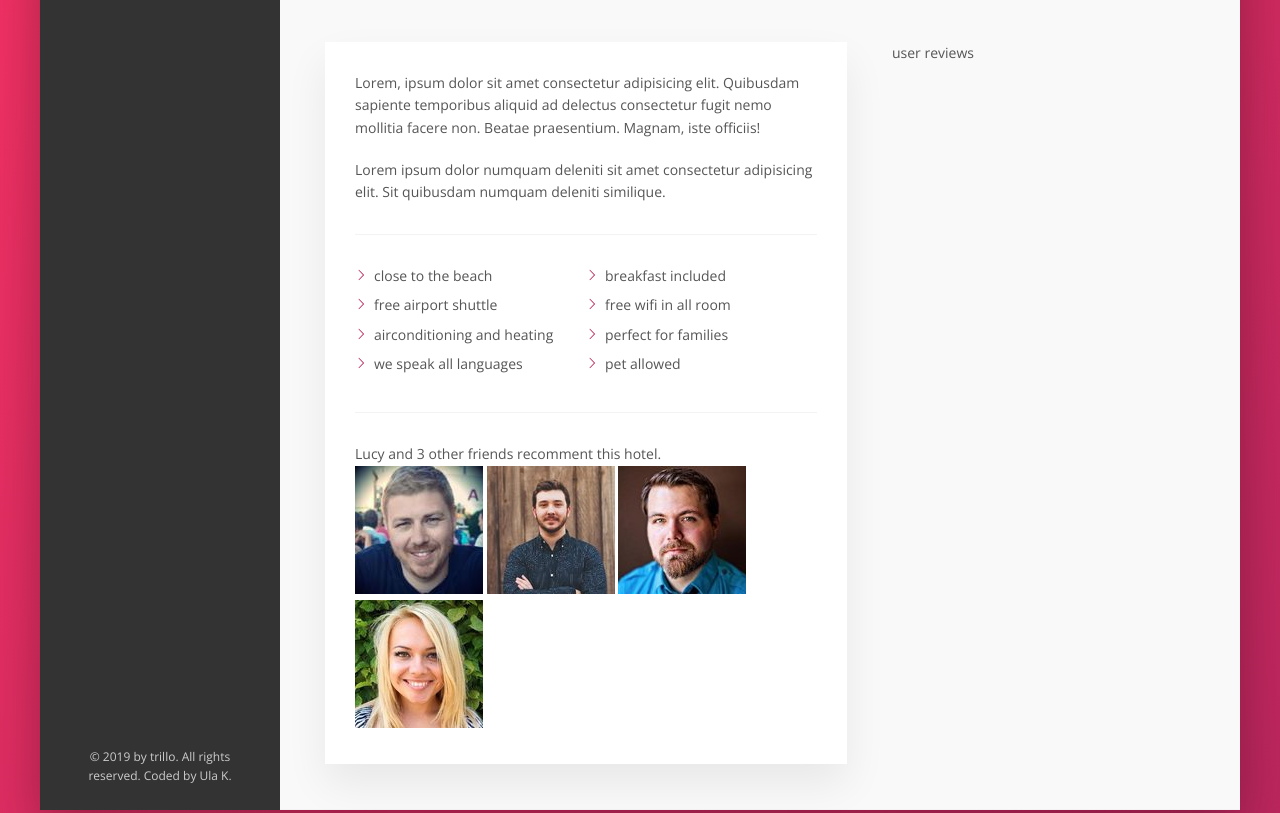
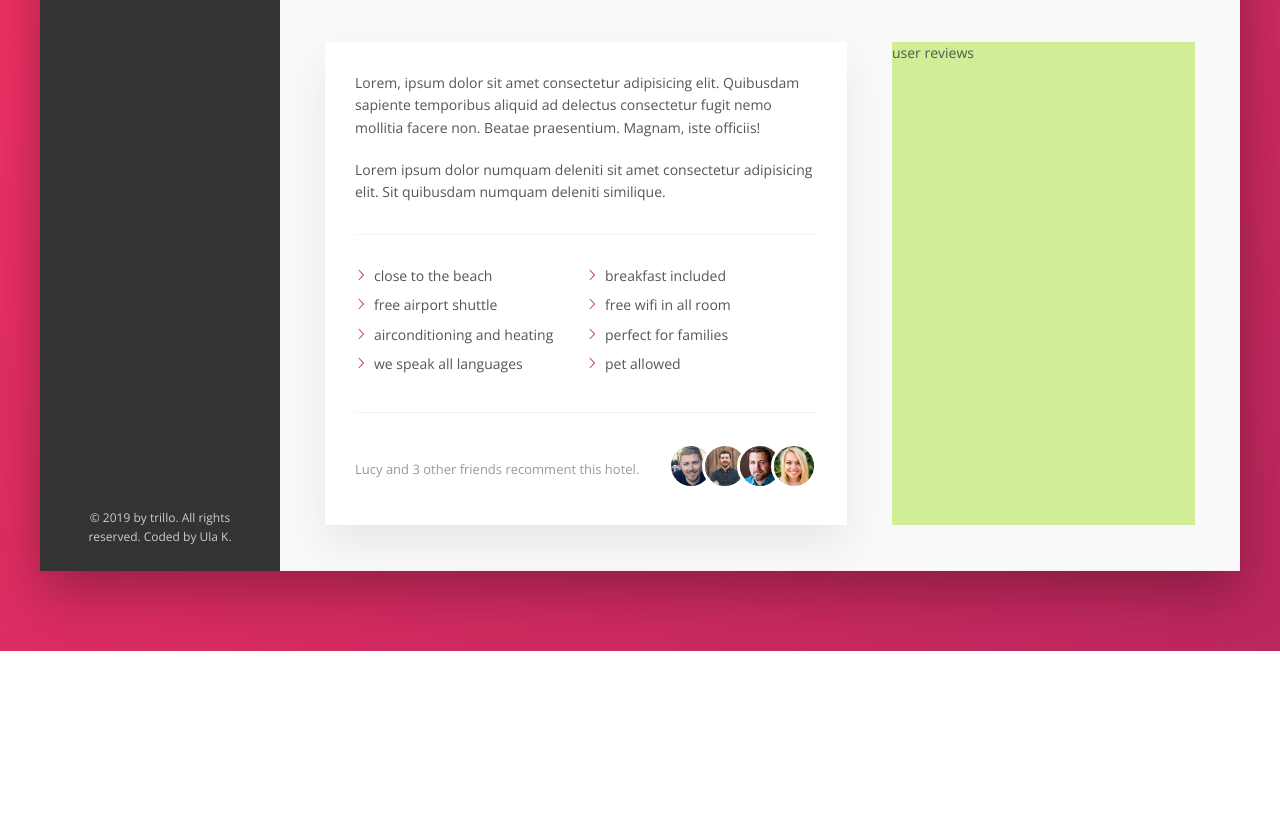
Before and after one commit to UlaKrawczyk/trillo, a website: page src/content/index.html in a window 1280 px wide. Shown: the part 596-1409 px from the top of the page. After the commit the page ends 1247 px from the top, so only its background shows below. Drawn offline with nearby package versions, Linux system fonts and the light colour scheme; files that its build step writes are made by us from their sources; files whose address does not match are found by name.

Commit message:
chore: fixing the margins

```diff
--- a/src/scss/base/_layout.scss
+++ b/src/scss/base/_layout.scss
@@ -52,5 +52,5 @@
 
 .user-reviews {
   flex: 1;
-  // background-color: yellowgreen;
+  background-color: rgb(209, 238, 151);
 }
--- a/src/scss/components/_hotel-view.scss
+++ b/src/scss/components/_hotel-view.scss
@@ -87,7 +87,6 @@
 }
 
 //*hotel-view --> description
-
 .paragraph:not(:last-of-type) {
   margin-bottom: 2rem;
 }
@@ -98,40 +97,43 @@
   list-style: none;
   border-top: var(--line);
   border-bottom: var(--line);
-
   display: flex;
   flex-wrap: wrap;
-
   &__item {
     flex: 0 0 50%;
     margin-bottom: 0.7rem;
   }
-
   &__item::before {
     content: "";
     display: inline-block;
     width: 1.2rem;
     height: 1.2rem;
     margin-right: 0.7rem;
-
     //*for all browsers
     // background-image: url(../../assets/img/chevron-thin-right.svg);
     // background-size: cover;
-
     //*newer rowsers - masks:
     background-color: var(--color-primary-dark);
     mask-image: url(../../assets/img/chevron-thin-right.svg);
     mask-size: cover;
   }
 }
-
 .recommend {
+  display: flex;
+  align-items: center;
+  font-size: 1.3rem;
+  color: var(--color-grey-dark-3);
   &__count {
+    margin-right: auto;
   }
-
-  &__friends {
-  }
-
   &__photo {
+    box-sizing: content-box;
+    width: 4rem;
+    height: 4rem;
+    border-radius: 50%;
+    border: 3px solid #fff;
+    &:not(:last-child) {
+      margin-right: -1.5rem;
+    }
   }
 }
```
